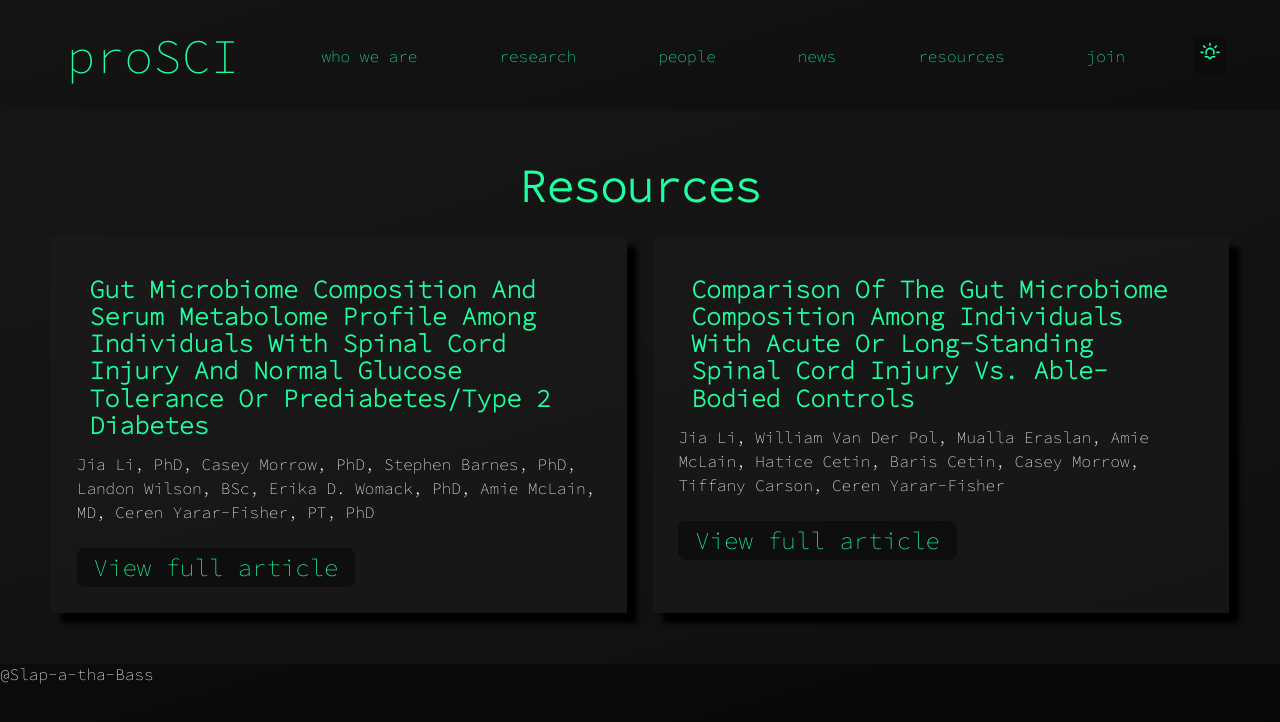
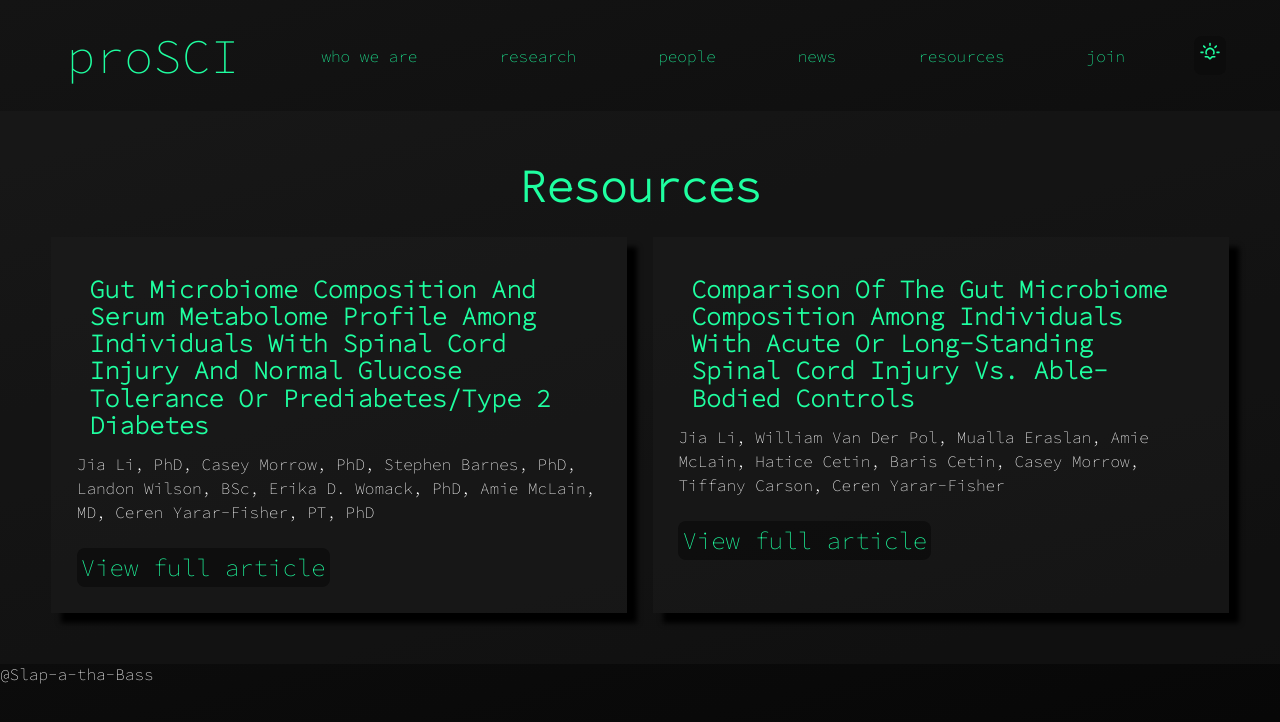
Before and after one commit to Slap-a-tha-Bass/ceren_lab_static, a Next.js app: page /research in a window 1280 px wide. Shown: the top 722 px of the page. Built offline with nearby package versions, Linux system fonts and the light colour scheme.

Commit message:
adding console logs

```diff
--- a/pages/research.jsx
+++ b/pages/research.jsx
@@ -26,9 +26,7 @@ const Research = () => {
             BSc, Erika D. Womack, PhD, Amie McLain, MD, Ceren Yarar-Fisher, PT,
             PhD
           </p>
-          <Button>
-            <Link href="">View full article</Link>
-          </Button>
+          <Button>View full article</Button>
         </CardContainer>
         <CardContainer>
           <h6>
@@ -39,9 +37,7 @@ const Research = () => {
             Jia Li, William Van Der Pol, Mualla Eraslan, Amie McLain, Hatice
             Cetin, Baris Cetin, Casey Morrow, Tiffany Carson, Ceren Yarar-Fisher
           </p>
-          <Button>
-            <Link href="">View full article</Link>
-          </Button>
+          <Button>View full article</Button>
         </CardContainer>
       </CenterDiv>
     </SameBackgroundColor>
```
Also changed, not shown: pages/index.jsx (+8 -0 lines).
